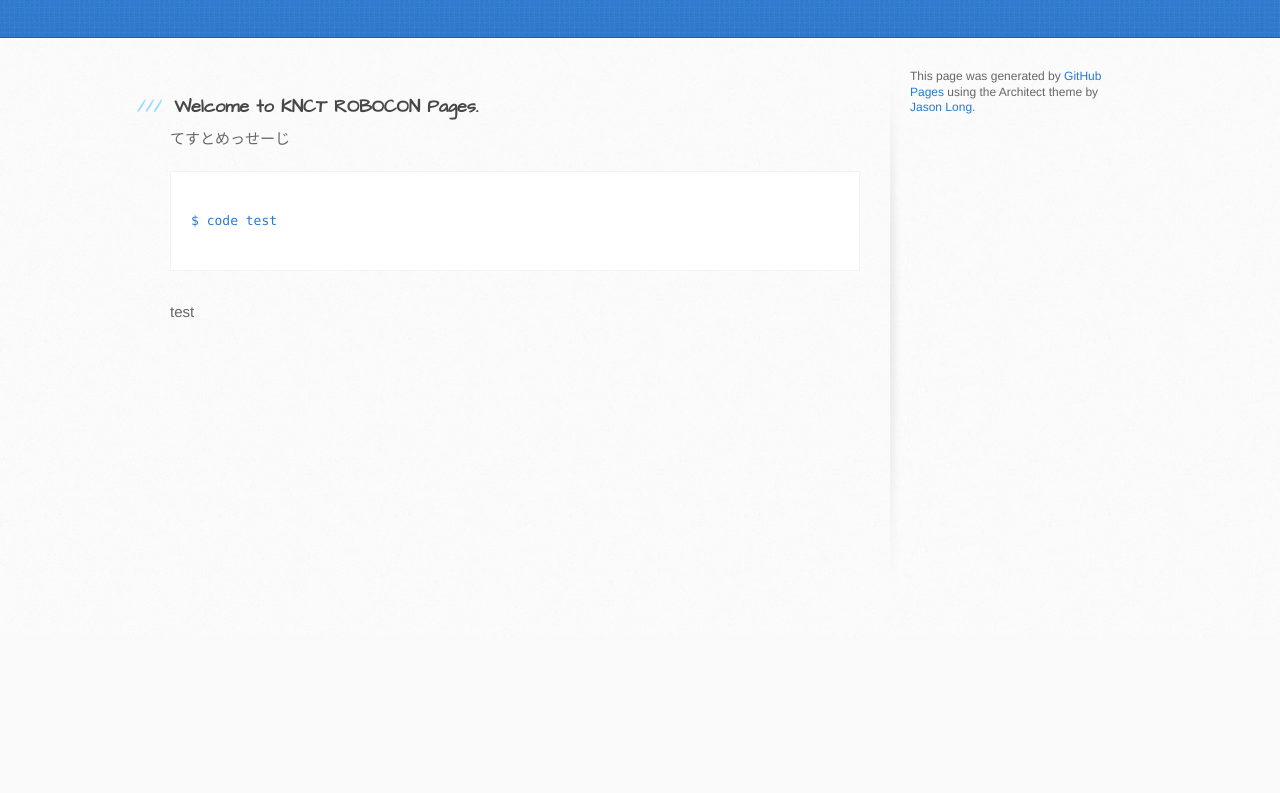
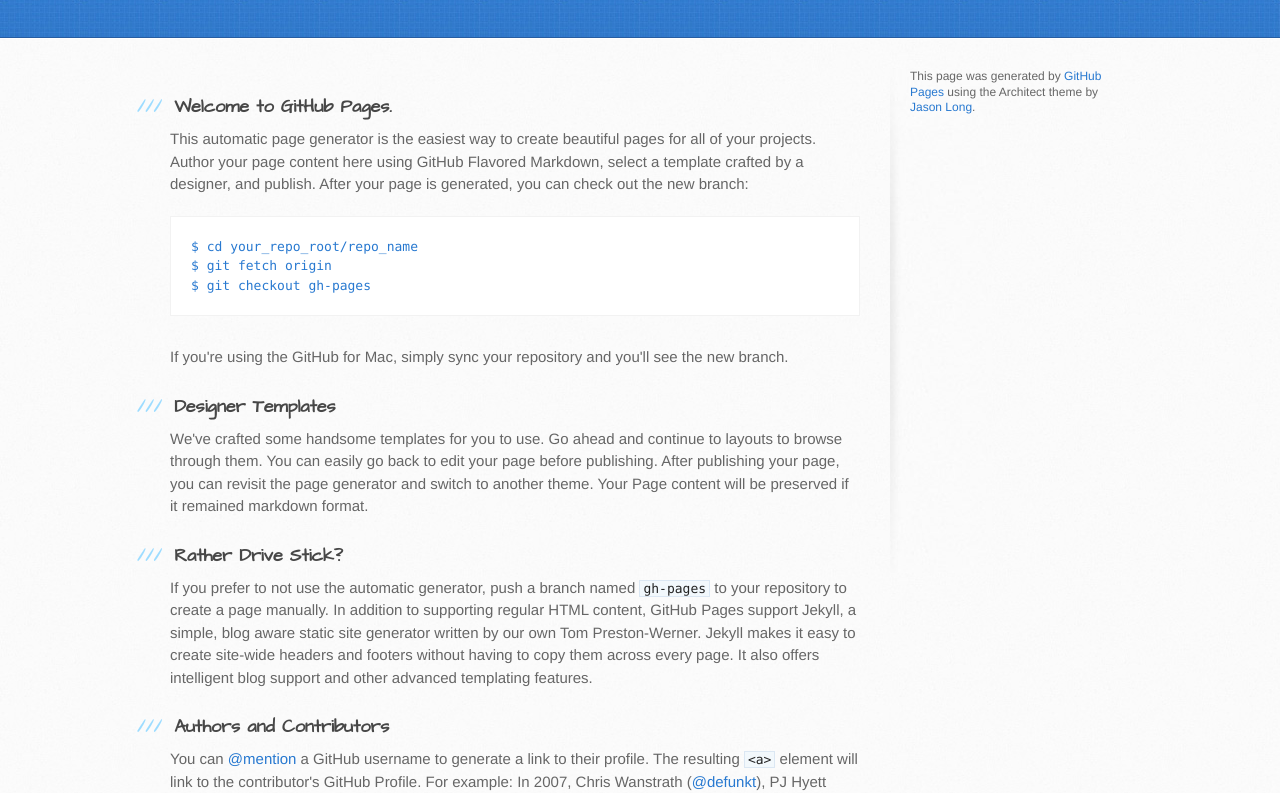
Before and after one commit to kRobocon/krobocon.github.io, a plain HTML site: page index.html in a window 1280 px wide. Shown: the part 163-956 px from the top of the page. Before the commit the page ends 800 px from the top, so only its background shows below. Drawn offline with Linux system fonts and the light colour scheme.

Commit message:
Replace master branch with page content via GitHub

```diff
--- a/index.html
+++ b/index.html
@@ -10,10 +10,10 @@
     <link rel="stylesheet" type="text/css" href="stylesheets/print.css" media="print">
 
     <!--[if lt IE 9]>
-      <script src="//html5shiv.googlecode.com/svn/trunk/html5.js"></script>
-      <![endif]-->
+    <script src="//html5shiv.googlecode.com/svn/trunk/html5.js"></script>
+    <![endif]-->
 
-      <title>kRobocon.github.com by kRobocon</title>
+    <title>Robocon Club by kRobocon</title>
   </head>
 
   <body>
@@ -29,19 +29,41 @@
       <div class="inner clearfix">
         <section id="main-content">
           <h3>
-            <a id="welcome-message" class="anchor" href="#welcome-message" aria-hidden="true"><span class="octicon octicon-link"></span></a>Welcome to KNCT ROBOCON Pages.</h3>
+<a id="welcome-to-github-pages" class="anchor" href="#welcome-to-github-pages" aria-hidden="true"><span class="octicon octicon-link"></span></a>Welcome to GitHub Pages.</h3>
 
-          <p>てすとめっせーじ</p>
+<p>This automatic page generator is the easiest way to create beautiful pages for all of your projects. Author your page content here using GitHub Flavored Markdown, select a template crafted by a designer, and publish. After your page is generated, you can check out the new branch:</p>
 
-          <pre><code>
-$ code test
-          </code></pre>
+<pre><code>$ cd your_repo_root/repo_name
+$ git fetch origin
+$ git checkout gh-pages
+</code></pre>
 
-          <p>test</p>
+<p>If you're using the GitHub for Mac, simply sync your repository and you'll see the new branch.</p>
 
+<h3>
+<a id="designer-templates" class="anchor" href="#designer-templates" aria-hidden="true"><span class="octicon octicon-link"></span></a>Designer Templates</h3>
+
+<p>We've crafted some handsome templates for you to use. Go ahead and continue to layouts to browse through them. You can easily go back to edit your page before publishing. After publishing your page, you can revisit the page generator and switch to another theme. Your Page content will be preserved if it remained markdown format.</p>
+
+<h3>
+<a id="rather-drive-stick" class="anchor" href="#rather-drive-stick" aria-hidden="true"><span class="octicon octicon-link"></span></a>Rather Drive Stick?</h3>
+
+<p>If you prefer to not use the automatic generator, push a branch named <code>gh-pages</code> to your repository to create a page manually. In addition to supporting regular HTML content, GitHub Pages support Jekyll, a simple, blog aware static site generator written by our own Tom Preston-Werner. Jekyll makes it easy to create site-wide headers and footers without having to copy them across every page. It also offers intelligent blog support and other advanced templating features.</p>
+
+<h3>
+<a id="authors-and-contributors" class="anchor" href="#authors-and-contributors" aria-hidden="true"><span class="octicon octicon-link"></span></a>Authors and Contributors</h3>
+
+<p>You can <a href="https://github.com/blog/821" class="user-mention">@mention</a> a GitHub username to generate a link to their profile. The resulting <code>&lt;a&gt;</code> element will link to the contributor's GitHub Profile. For example: In 2007, Chris Wanstrath (<a href="https://github.com/defunkt" class="user-mention">@defunkt</a>), PJ Hyett (<a href="https://github.com/pjhyett" class="user-mention">@pjhyett</a>), and Tom Preston-Werner (<a href="https://github.com/mojombo" class="user-mention">@mojombo</a>) founded GitHub.</p>
+
+<h3>
+<a id="support-or-contact" class="anchor" href="#support-or-contact" aria-hidden="true"><span class="octicon octicon-link"></span></a>Support or Contact</h3>
+
+<p>Having trouble with Pages? Check out the documentation at <a href="https://help.github.com/pages">https://help.github.com/pages</a> or contact <a href="mailto:support@github.com">support@github.com</a> and we’ll help you sort it out.</p>
         </section>
 
         <aside id="sidebar">
+
+
           <p>This page was generated by <a href="https://pages.github.com">GitHub Pages</a> using the Architect theme by <a href="https://twitter.com/jasonlong">Jason Long</a>.</p>
         </aside>
       </div>
```
Also changed, not shown: params.json (+1 -1 lines).
